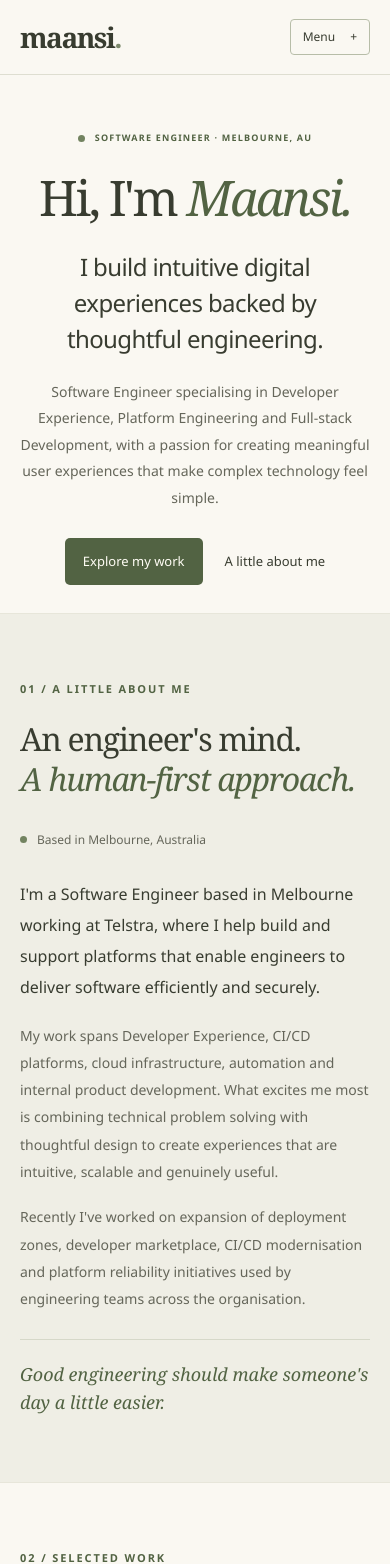
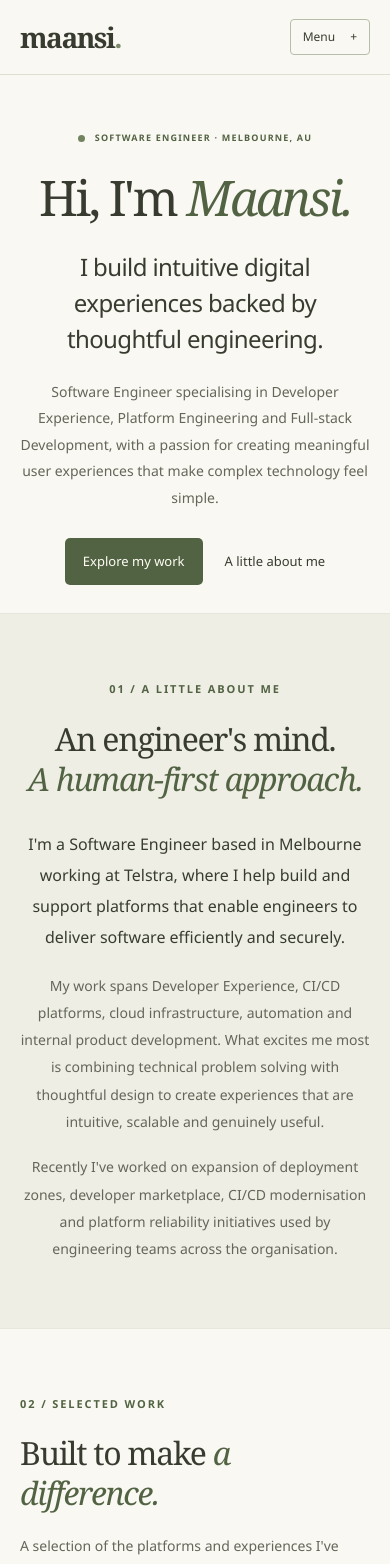
Before and after one commit to maansiarora/maansi_portfolio, a React (Vite) app: page / in a window 390 px wide. Shown: the top 1564 px of the page. Built offline with nearby package versions, Linux system fonts and the light colour scheme.

Commit message:
about section improvement

```diff
--- a/src/App.css
+++ b/src/App.css
@@ -149,6 +149,7 @@ details .project-note { font-size: 11px; font-style: italic; }
   .hero-bottom a span { margin-left: 7px; }
   .section { padding-block: 65px; }
   .about-grid, .project-grid, .skills-grid { grid-template-columns: 1fr; gap: 30px; }
+  .about-section .about-grid > div { text-align: center; }
   .about-copy { font-size: 14px; }
   .section-heading { flex-direction: column; align-items: flex-start; gap: 20px; }
   .section-heading > p { font-size: 14px; }
--- a/src/components/about.tsx
+++ b/src/components/about.tsx
@@ -5,7 +5,7 @@ export default function About() {
         <div>
           <p className="eyebrow">01 / A little about me</p>
           <h2 id="about-title">An engineer's mind.<br /><em>A human-first approach.</em></h2>
-          <div className="location-note"><span className="status-dot" /> Based in Melbourne, Australia</div>
+          {/* <div className="location-note"><span className="status-dot" /> Based in Melbourne, Australia</div> */}
         </div>
         <div className="about-copy">
           <p className="lead">
@@ -24,7 +24,6 @@ export default function About() {
             marketplace, CI/CD modernisation and platform reliability initiatives
             used by engineering teams across the organisation.
           </p>
-          <div className="about-signoff">Good engineering should make someone's day a little easier.</div>
         </div>
       </div>
     </section>
```
